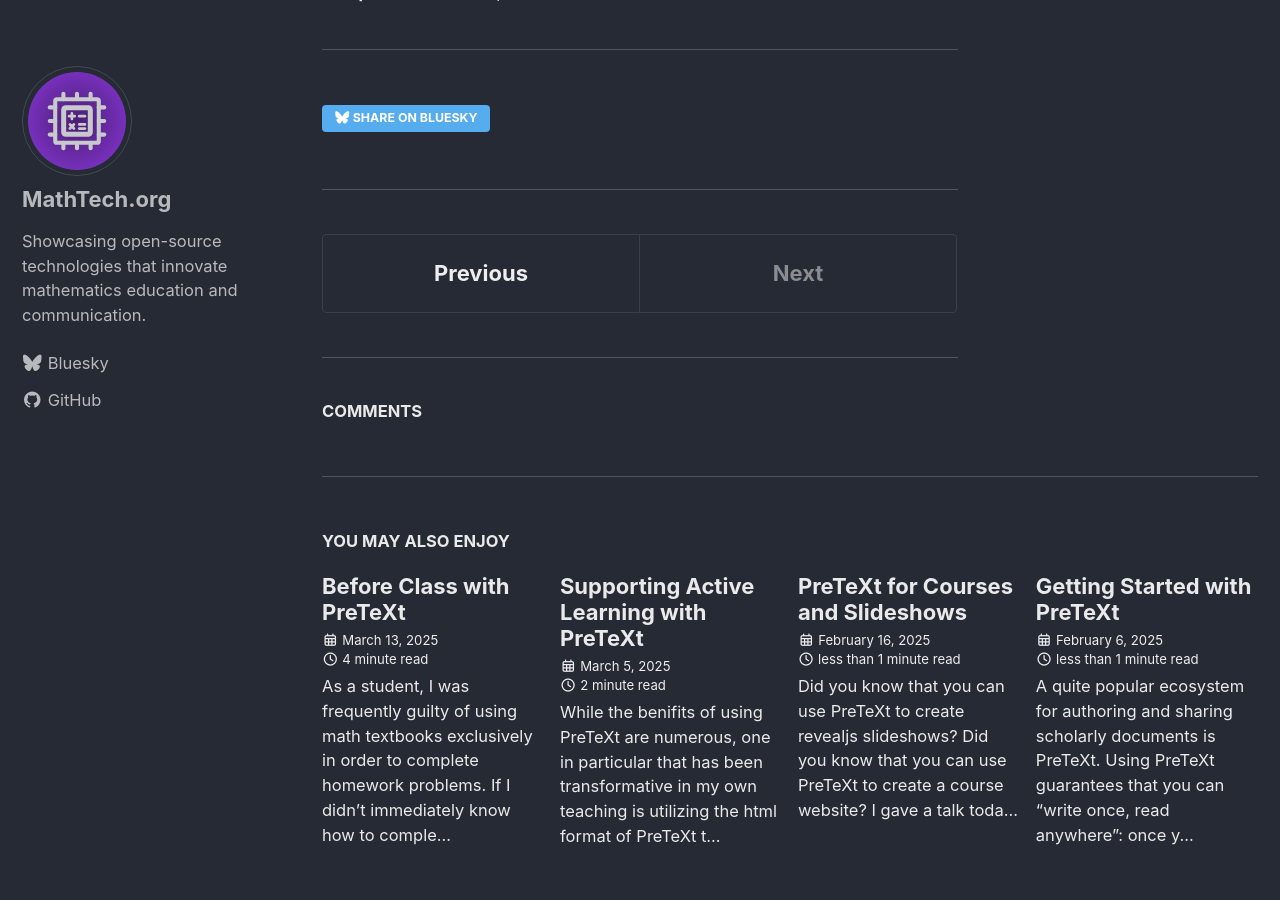
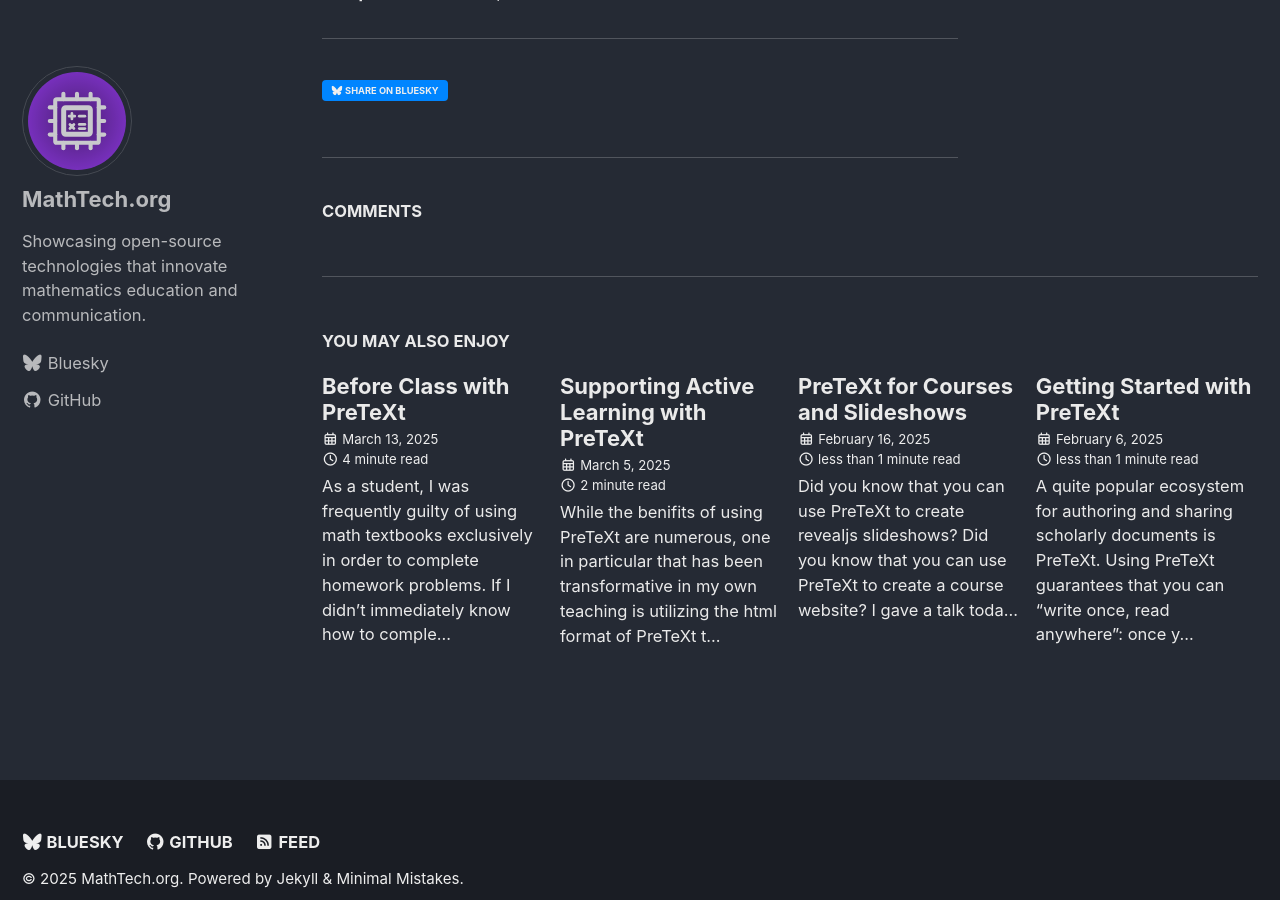
Before and after one commit to mathtechorg/mathtechorg.github.io, a Jekyll site: the page built from _posts/2025-03-27-mathtech-workshop.md, in a window 1280 px wide and 900 px high, scrolled down 531 px. Built offline with Jekyll 4.4.1, drawn with Linux system fonts in a browser that asks for light colours; cached includes are drawn as plain includes; comment, search, counter and statistics services are not loaded.

Commit message:
Fix up bottom of page (#29)

```diff
--- a/_includes/social-share.html
+++ b/_includes/social-share.html
@@ -1,6 +1,6 @@
 <section class="page__share">
   <h4 class="page__share-title">
-    <a href="https://bsky.app/intent/compose?text={{ page.url | absolute_url | url_encode }}" class="btn btn--twitter" onclick="window.open(this.href, 'window', 'left=20,top=20,width=500,height=500,toolbar=1,resizable=0'); return false;" title="{{ site.data.ui-text[site.locale].share_on_label | default: 'Share on' }} BlusSky"><i class="fab fa-brands fa-bluesky" aria-hidden="true"></i><span> Share on Bluesky</span></a>
+    <a href="https://bsky.app/intent/compose?text={{ page.url | absolute_url | url_encode }}" class="btn btn--bluesky" onclick="window.open(this.href, 'window', 'left=20,top=20,width=500,height=500,toolbar=1,resizable=0'); return false;" title="{{ site.data.ui-text[site.locale].share_on_label | default: 'Share on' }} BlusSky"><i class="fab fa-brands fa-bluesky" aria-hidden="true"></i><span> Share on Bluesky</span></a>
   </h4>
 
   <!-- <a href="https://www.facebook.com/sharer/sharer.php?u={{ page.url | absolute_url | url_encode }}" class="btn btn--facebook" onclick="window.open(this.href, 'window', 'left=20,top=20,width=500,height=500,toolbar=1,resizable=0'); return false;" title="{{ site.data.ui-text[site.locale].share_on_label | default: 'Share on' }} Facebook"><i class="fab fa-fw fa-facebook" aria-hidden="true"></i><span> Facebook</span></a>
--- a/_layouts/single.html
+++ b/_layouts/single.html
@@ -58,12 +58,8 @@
         {% endif %}
         {% include page__taxonomy.html %}
         {% include page__date.html %}
+        {% if page.share %}{% include social-share.html %}{% endif %}
       </footer>
-
-      {% if page.share %}{% include social-share.html %}{% endif %}
-
-      {% include post_pagination.html %}
-    </div>
 
       {% if site.comments.provider and page.comments %}
         {% if jekyll.environment == 'production' %}
@@ -75,6 +71,10 @@
           </p>
         {% endif %}
       {% endif %}
+
+      <!-- {% include post_pagination.html %} -->
+    </div>
+
   </article>
 
   {% comment %}<!-- only show related on a post page when `related: true` -->{% endcomment %}
```
Lines whose indentation alone changed are shown as unchanged.
